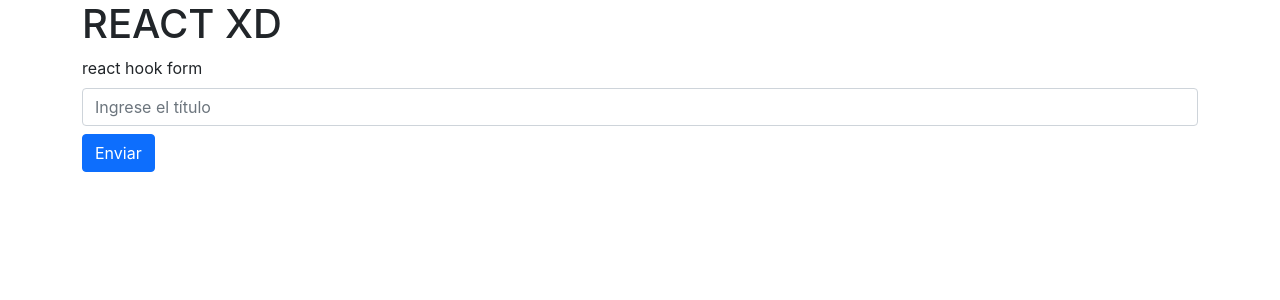
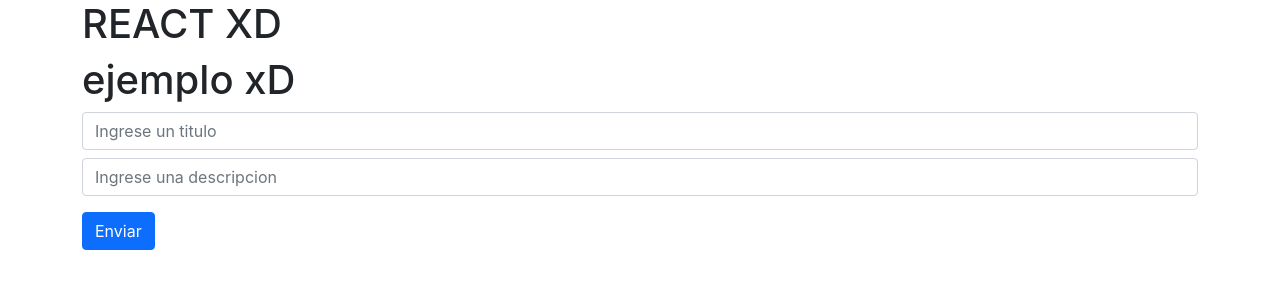
Before and after one commit to dafaak/react, a React (Create React App) app in the folder isr-app/: page / in a window 1280 px wide. Shown: the top 300 px of the page. Built offline with nearby package versions, Linux system fonts and the light colour scheme.

Commit message:
ejemplito 1 clear target

```diff
--- a/isr-app/src/App.js
+++ b/isr-app/src/App.js
@@ -2,13 +2,16 @@
 import Lista from "./components/lista";
 import {Formulario} from "./components/formulario";
 import {ReactHookForm} from "./components/reactHookForm";
+import {Ejemplo1} from "./components/ejemplo1";
 
 function App() {
     return (
         <div className={"container"}>
             <h1>REACT XD</h1>
-            <ReactHookForm>
-            </ReactHookForm>
+            <Ejemplo1>
+            </Ejemplo1>
+            {/*<ReactHookForm>*/}
+            {/*</ReactHookForm>*/}
             {/*<Formulario>*/}
             {/*</Formulario>*/}
             {/*<Contador>*/}
--- /dev/null
+++ b/isr-app/src/components/ejemplo1.js
@@ -0,0 +1,61 @@
+import React, {Fragment, useState} from 'react';
+import {useForm} from "react-hook-form";
+
+export const Ejemplo1 = () => {
+
+    const {register, handleSubmit, formState: {errors}} = useForm();
+    const [datos, setDatos] = useState([]);
+    const onSubmit = (data, e) => {
+        console.log(data);
+        setDatos(
+            [
+                ...datos,
+                data
+            ]
+        )
+        e.target.reset();// limpiar campos
+    }
+    return (
+        <Fragment>
+            <h1>
+                ejemplo xD
+                <form onSubmit={handleSubmit(onSubmit)}>
+                    <input type="text"
+                           name={'titulo'}
+                           placeholder={'Ingrese un titulo'}
+                           className={'form-control my-2'}
+                           {...register("titulo", {required: true, maxLength: 40, minLength: 4})}
+                    />
+                    <span className={"text-danger text-small d-block mb-2"}>
+                    {errors.titulo?.type === "required" && "Título requerido"}
+                        {errors.titulo?.type === "maxLength" && "Máximo 40 caracteres"}
+                        {errors.titulo?.type === "minLength" && "Mínimo 4 caracteres"}
+                </span>
+                    <input type="text"
+                           name={'descripcion'}
+                           placeholder={'Ingrese una descripcion'}
+                           className={'form-control my-2'}
+                           {...register("descripcion", {required: true, maxLength: 100, minLength: 4})}
+                    />
+                    <span className={"text-danger text-small d-block mb-2"}>
+                        {errors.descripcion?.type === "required" && "Descripcion requerido"}
+                        {errors.descripcion?.type === "maxLength" && "Máximo 100 caracteres"}
+                        {errors.descripcion?.type === "minLength" && "Mínimo 4 caracteres"}
+                </span>
+                    <button
+                        className={'btn btn-primary'}
+                    >
+                        Enviar
+                    </button>
+                </form>
+                <ul>
+                    {
+                        datos.map((item, index) =>
+                            <li key={index}> {item.titulo + '-' + item.descripcion}</li>
+                        )
+                    }
+                </ul>
+            </h1>
+        </Fragment>
+    )
+}
```
